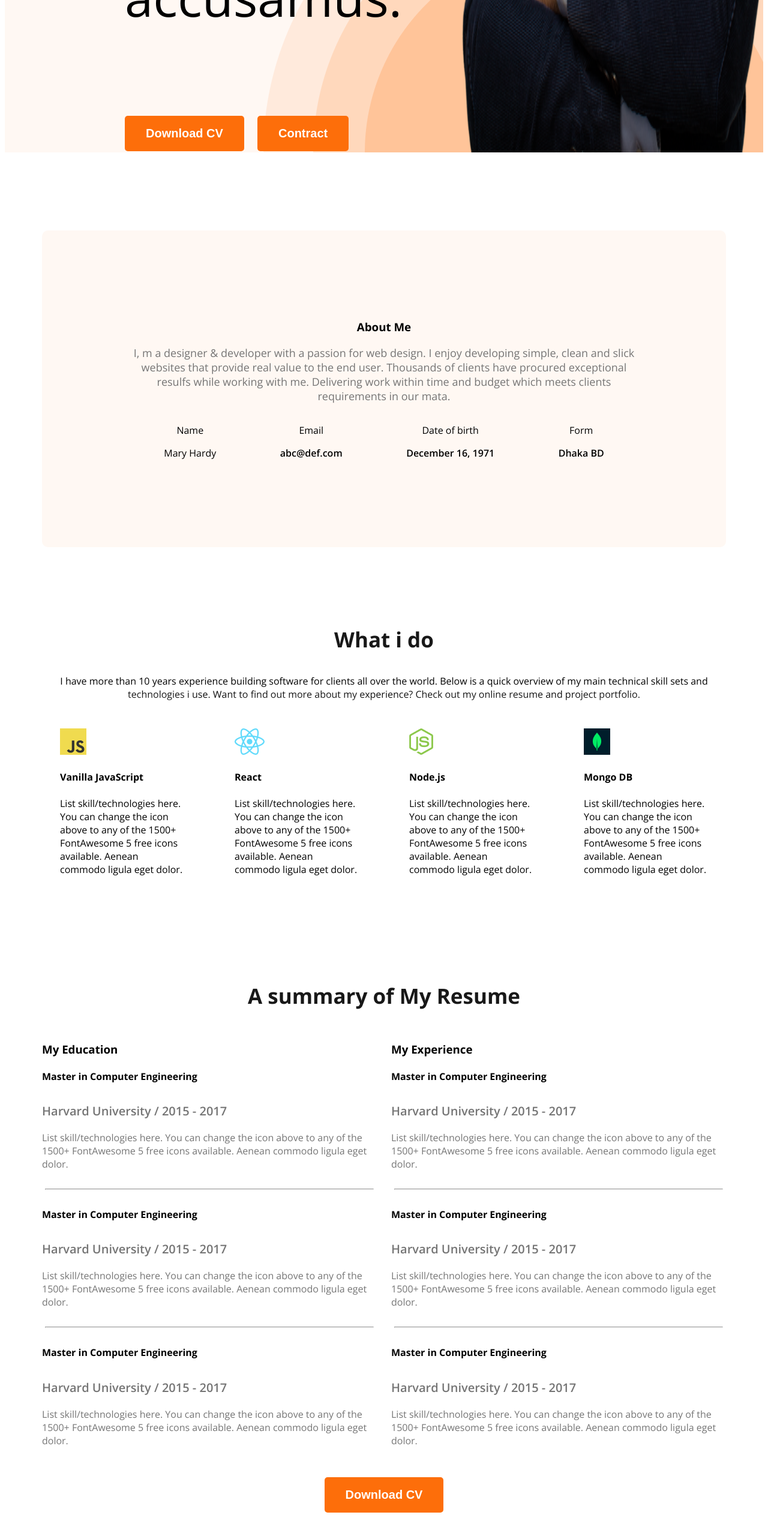
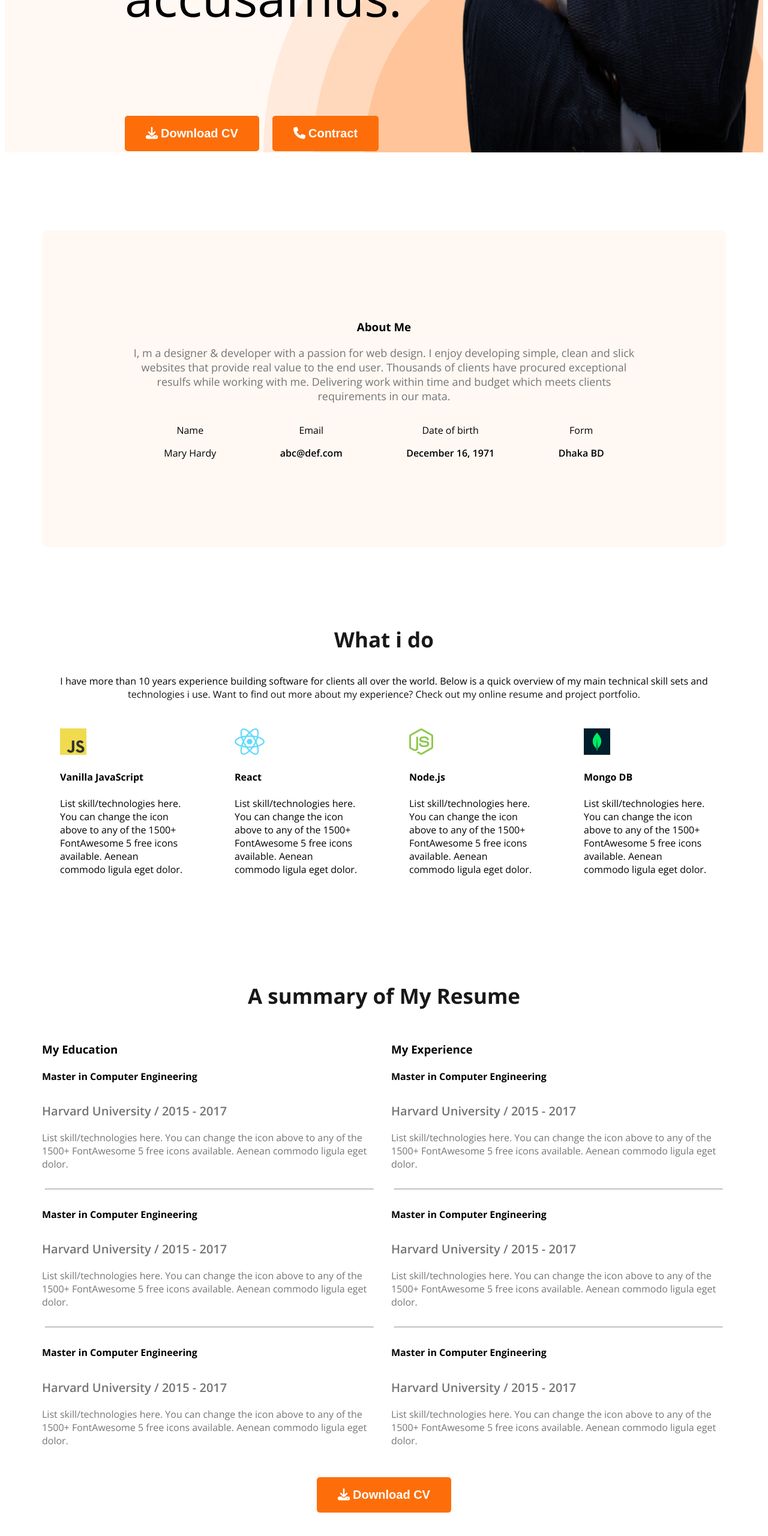
Before and after one commit to Silton07/web-dev-portfolio, a plain HTML site: page index.html in a window 1280 px wide. Shown: the part 1939-4499 px from the top of the page at 60% size. Drawn offline with nearby package versions, Linux system fonts and the light colour scheme.

Commit message:
added icon,fab

```diff
--- a/index.html
+++ b/index.html
@@ -4,10 +4,12 @@
     <meta charset="UTF-8">
     <meta name="viewport" content="width=device-width, initial-scale=1.0">
     <title>Web Developer Protfolio</title>
+    <link rel="shortcut icon" href="images/icons/facebook.png" type="image/x-icon">
     <link rel="preconnect" href="https://fonts.googleapis.com">
 <link rel="preconnect" href="https://fonts.gstatic.com" crossorigin>
 <link href="https://fonts.googleapis.com/css2?family=Open+Sans:ital,wght@0,300..800;1,300..800&display=swap" rel="stylesheet">
     <link rel="stylesheet" href="style/index.css">
+    <script src="https://kit.fontawesome.com/1f3091178d.js" crossorigin="anonymous"></script>
 </head>
 <body class="open-sans-normal">
     <header class="header secondary-bg">
@@ -24,8 +26,8 @@
           <h4 class="banner-greeting dark-2">Hi, I am</h4>
           <h1 class="banner-title">Mary Hardy</h1>
           <p class="banner-description">Lorem ipsum dolor sit amet consectetur adipisicing elit. Architecto, accusamus.</p>
-          <button class="btn-primary">Download CV</button>
-          <button class="btn-primary">Contract</button>
+          <button class="btn-primary"><i class="fa-solid fa-download" style="margin-right: 5px;"></i>Download CV</button>
+          <button class="btn-primary"><i class="fa-solid fa-phone" style="margin-right: 5px;"></i>Contract</button>
         </div>
         <img class="banner-profile-picture" src="images/hardy.png" alt="">
      </div>
@@ -134,7 +136,7 @@ to any of the 1500+ FontAwesome 5 free icons available. Aenean commodo ligula eg
                 </div>
             </div>
             <div class="text-center resume-download-cv">
-                 <button class="btn-primary">Download CV</button>
+                 <button class="btn-primary"><i class="fa-solid fa-download" style="margin-right: 5px;"></i>Download CV</button>
             </div>
 
         </section>
```
